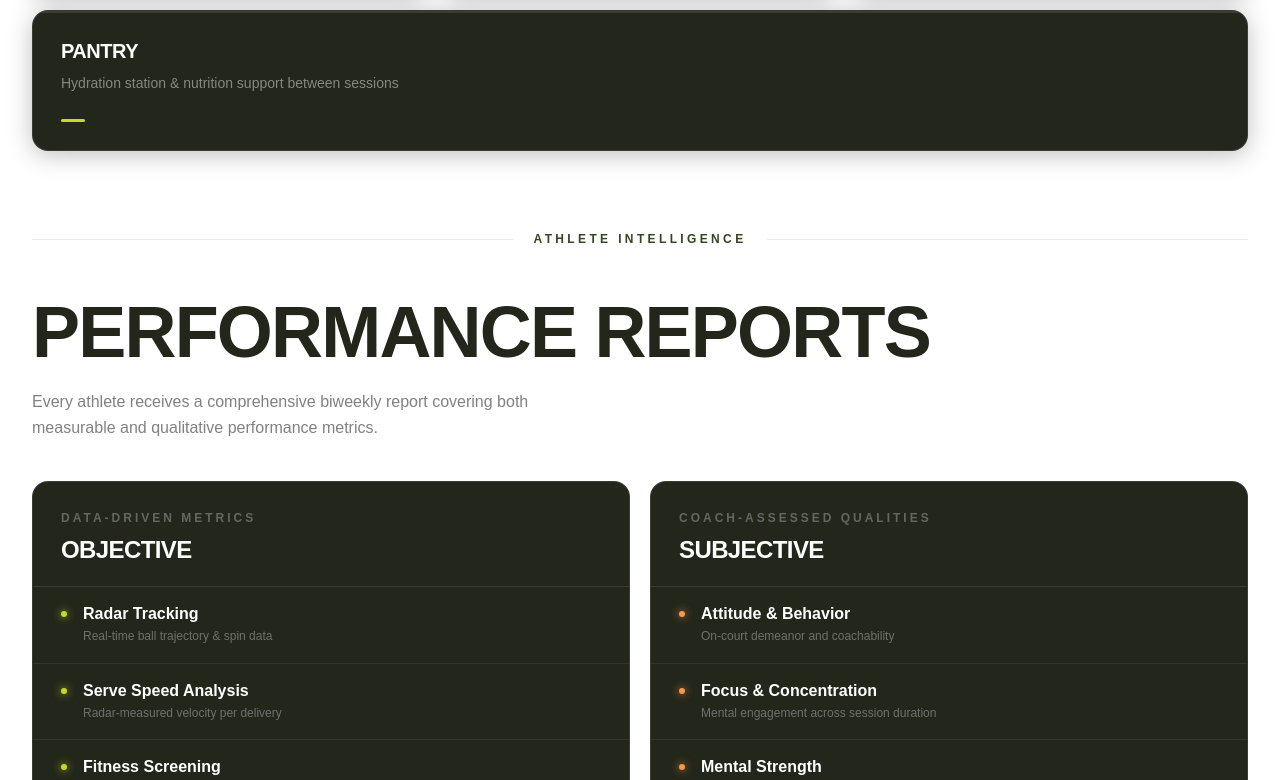
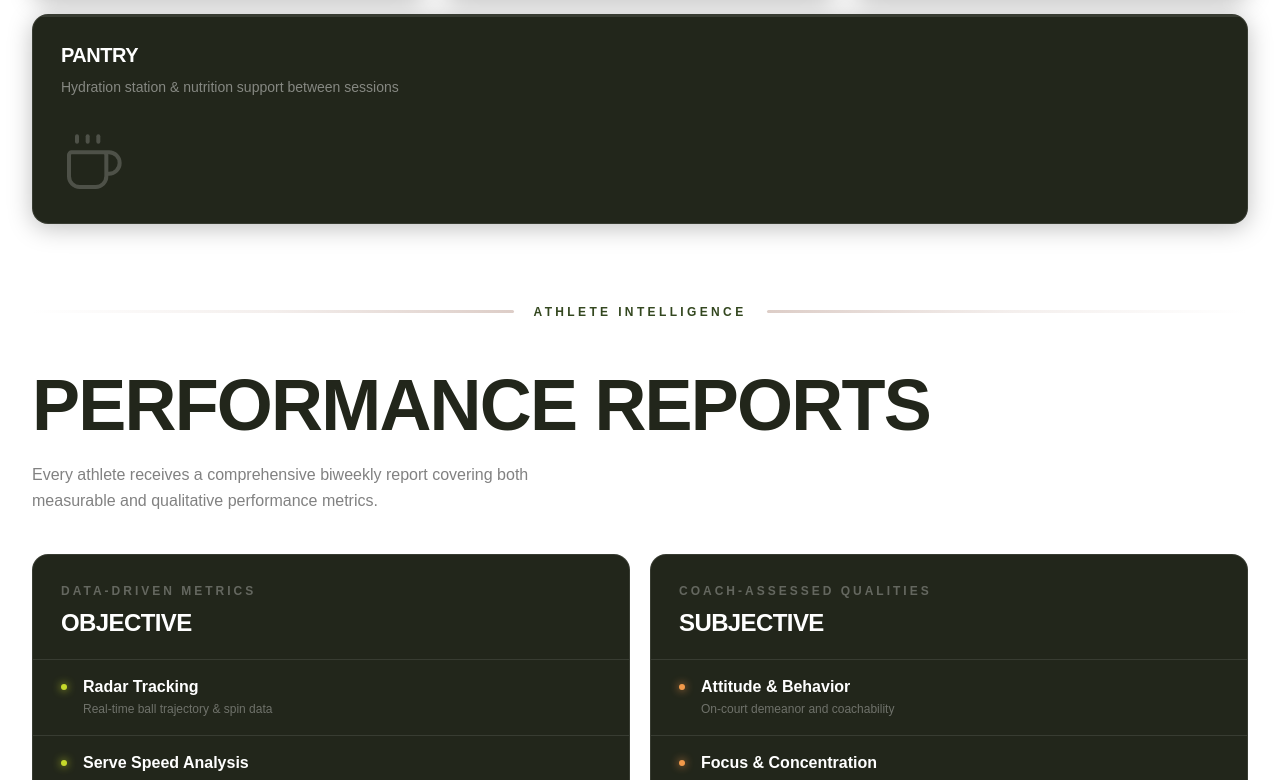
Before and after one commit to Jatin-1111/powermytennis, a Next.js app: page /facilities in a window 1280 px wide. Shown: the part 1100-1880 px from the top of the page. Built offline with nearby package versions, Linux system fonts and the light colour scheme.

Commit message:
feat: add facility, program, and performance report components and implement corresponding pages.

```diff
--- a/package.json
+++ b/package.json
@@ -9,6 +9,7 @@
     "lint": "eslint"
   },
   "dependencies": {
+    "@hugeicons/react": "^1.1.9",
     "framer-motion": "^12.42.2",
     "lucide-react": "^1.23.0",
     "next": "16.2.10",
--- a/src/app/private-lessons/page.tsx
+++ b/src/app/private-lessons/page.tsx
@@ -81,7 +81,7 @@ export default function PrivateLessonsPage() {
                   </div>
                   <div className="text-brand-white/50 font-bold uppercase tracking-[0.2em] text-sm flex items-center gap-4">
                     {chiefCoach.duration.replace("per ", "Per ")}
-                    <div className="flex-1 h-px bg-brand-white/20" />
+                    <div className="flex-1 h-[3px] bg-gradient-to-l from-transparent via-brand-white/10 to-brand-white/30 rounded-l-full" />
                   </div>
                 </div>
               </div>
--- a/src/app/programs-and-fees/page.tsx
+++ b/src/app/programs-and-fees/page.tsx
@@ -64,11 +64,11 @@ export default function ProgramsAndFeesPage() {
           <MotionSection>
             <MotionItem>
               <div className="flex items-center gap-4 mb-10">
-                <div className="flex-1 h-px bg-gradient-to-r from-brand-accent to-transparent"></div>
+                <div className="flex-1 h-[3px] bg-gradient-to-r from-transparent via-brand-accent/40 to-brand-accent rounded-r-full"></div>
                 <span className="text-xs font-black uppercase tracking-[0.3em] text-brand-accent bg-brand-primary px-5 py-2.5 rounded-full shadow-md">
                   Performance Programs
                 </span>
-                <div className="flex-1 h-px bg-gradient-to-l from-brand-accent to-transparent"></div>
+                <div className="flex-1 h-[3px] bg-gradient-to-l from-transparent via-brand-accent/40 to-brand-accent rounded-l-full"></div>
               </div>
             </MotionItem>
           </MotionSection>
@@ -99,11 +99,11 @@ export default function ProgramsAndFeesPage() {
           <MotionSection>
             <MotionItem>
               <div className="flex items-center gap-4 mb-10">
-                <div className="flex-1 h-px bg-gradient-to-r from-brand-secondary to-transparent"></div>
+                <div className="flex-1 h-[3px] bg-gradient-to-r from-transparent via-brand-secondary/40 to-brand-secondary rounded-r-full"></div>
                 <span className="text-xs font-black uppercase tracking-[0.3em] text-brand-white bg-brand-secondary px-5 py-2.5 rounded-full shadow-md">
                   Foundation Programs
                 </span>
-                <div className="flex-1 h-px bg-gradient-to-l from-brand-secondary to-transparent"></div>
+                <div className="flex-1 h-[3px] bg-gradient-to-l from-transparent via-brand-secondary/40 to-brand-secondary rounded-l-full"></div>
               </div>
             </MotionItem>
           </MotionSection>
--- a/src/components/facilities/FacilityIconGrid.tsx
+++ b/src/components/facilities/FacilityIconGrid.tsx
@@ -2,6 +2,8 @@
 
 import { motion } from "framer-motion";
 import { EASE_OUT_EXPO } from "@/lib/motion-variants";
+
+import { ShowerHead, Coffee } from "lucide-react";
 
 const FACILITIES = [
   {
@@ -9,6 +11,7 @@ const FACILITIES = [
     label: "Tournament Clay Courts",
     stat: "4",
     unit: "Courts",
+    icon: null,
     description: "ITF-standard red clay surface for elite training and match play",
     hero: true,
   },
@@ -17,6 +20,7 @@ const FACILITIES = [
     label: "Gymnasium",
     stat: "600",
     unit: "sq ft",
+    icon: null,
     description: "Strength & conditioning equipped with sports science tools",
     hero: false,
   },
@@ -25,6 +29,7 @@ const FACILITIES = [
     label: "Mini Clay Courts",
     stat: "2",
     unit: "Courts",
+    icon: null,
     description: "Dedicated development courts for juniors & beginners",
     hero: false,
   },
@@ -33,6 +38,7 @@ const FACILITIES = [
     label: "Shower Room",
     stat: null,
     unit: null,
+    icon: ShowerHead,
     description: "Private, fully equipped changing & shower facilities",
     hero: false,
   },
@@ -41,6 +47,7 @@ const FACILITIES = [
     label: "Pantry",
     stat: null,
     unit: null,
+    icon: Coffee,
     description: "Hydration station & nutrition support between sessions",
     hero: false,
   },
@@ -95,10 +102,10 @@ function Card({
           </div>
         )}
 
-        {/* No-stat: accent dash */}
-        {!facility.stat && (
-          <div className="mt-6">
-            <div className="w-6 h-[3px] bg-brand-accent rounded-full group-hover:w-10 transition-all duration-300" />
+        {/* No-stat: Premium Icon */}
+        {!facility.stat && facility.icon && (
+          <div className="mt-8 text-brand-white/20 group-hover:text-brand-accent transition-colors duration-500">
+            <facility.icon className="w-12 h-12 md:w-16 md:h-16 group-hover:scale-110 transition-transform duration-500 drop-shadow-[0_0_15px_rgba(198,217,43,0)] group-hover:drop-shadow-[0_0_15px_rgba(198,217,43,0.5)]" strokeWidth={1.5} />
           </div>
         )}
       </div>
--- a/src/components/facilities/PerformanceReportsSection.tsx
+++ b/src/components/facilities/PerformanceReportsSection.tsx
@@ -56,8 +56,8 @@ function ReportPanel({
             whileInView={{ opacity: 1 }}
             viewport={{ once: true }}
             transition={{ duration: 0.35, delay: index * 0.1 + i * 0.07 }}
-            className="group/item flex items-start gap-4 px-7 py-4 border-b border-brand-white/[0.07] last:border-0
-              hover:bg-brand-white/[0.04] transition-colors duration-200 cursor-default"
+            className="group/item flex items-start gap-4 px-7 py-4 border-b border-brand-white/10 last:border-0
+              hover:bg-brand-white/5 transition-colors duration-200 cursor-default"
           >
             <div
               className="w-1.5 h-1.5 rounded-full mt-2 flex-shrink-0"
@@ -83,11 +83,11 @@ export function PerformanceReportsSection() {
     <div className="mt-20">
       {/* Divider + label */}
       <div className="flex items-center gap-5 mb-10">
-        <div className="flex-1 h-px bg-brand-neutral/25" />
+        <div className="flex-1 h-[3px] bg-gradient-to-r from-transparent via-brand-neutral/20 to-brand-neutral/60 rounded-r-full" />
         <span className="text-xs font-black uppercase tracking-[0.28em] text-brand-secondary">
           Athlete Intelligence
         </span>
-        <div className="flex-1 h-px bg-brand-neutral/25" />
+        <div className="flex-1 h-[3px] bg-gradient-to-l from-transparent via-brand-neutral/20 to-brand-neutral/60 rounded-l-full" />
       </div>
 
       {/* Heading block */}
--- a/src/components/home/PillarsSnapshot.tsx
+++ b/src/components/home/PillarsSnapshot.tsx
@@ -75,7 +75,7 @@ export function PillarsSnapshot() {
           <span className="text-xs font-black uppercase tracking-[0.3em] text-brand-secondary">
             Our Coaching Framework
           </span>
-          <div className="flex-1 h-px bg-brand-neutral/30" />
+          <div className="flex-1 h-[3px] bg-gradient-to-l from-transparent via-brand-neutral/20 to-brand-neutral/60 rounded-l-full" />
         </div>
         <h2 className="text-h1 font-black uppercase text-brand-primary tracking-tight mb-12">
           The Four Pillars
--- a/src/components/programs/ProgramCard.tsx
+++ b/src/components/programs/ProgramCard.tsx
@@ -224,9 +224,9 @@ export function ProgramCard({ program, featured = false }: ProgramCardProps) {
         {program.simpleSchedule && (
           <div className="mb-6">
             <h4 className="text-xs font-black text-brand-secondary uppercase tracking-widest mb-4 flex items-center gap-3">
-              <span className="flex-1 h-px bg-brand-neutral/30"></span>
+              <span className="flex-1 h-[3px] bg-gradient-to-r from-transparent via-brand-neutral/20 to-brand-neutral/60 rounded-r-full"></span>
               Batch Timings
-              <span className="flex-1 h-px bg-brand-neutral/30"></span>
+              <span className="flex-1 h-[3px] bg-gradient-to-l from-transparent via-brand-neutral/20 to-brand-neutral/60 rounded-l-full"></span>
             </h4>
             <ul className="space-y-0">
               {program.simpleSchedule.map((slot, idx) => (
```
Also changed, not shown: 1 other file (tests, documents, lock files or other folders).
